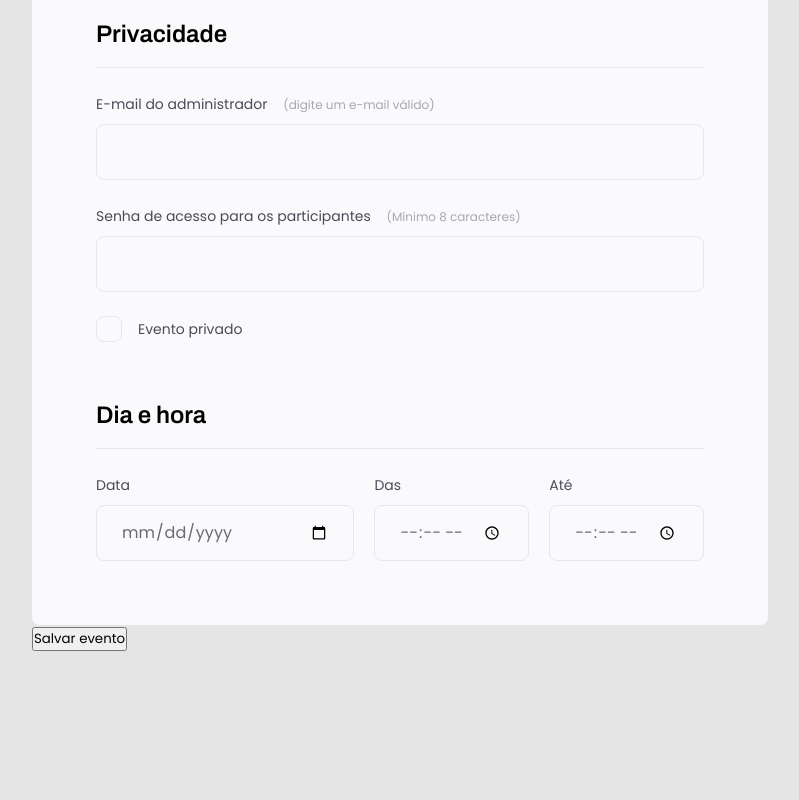
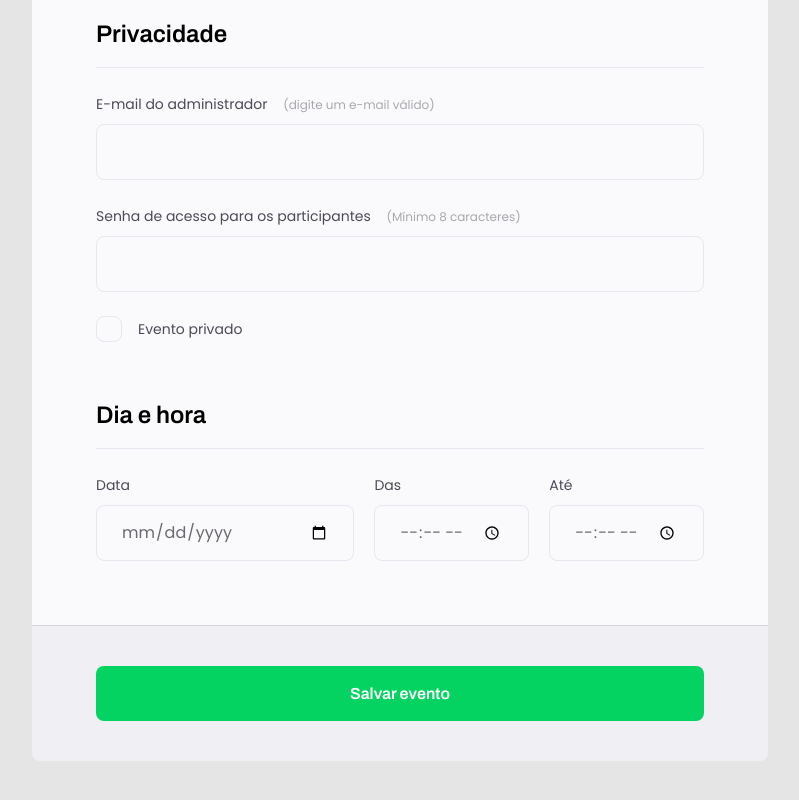
Before and after one commit to joelsonfoliveira/Formulario-Evento, a plain HTML site: page index.html in a window 1280 px wide. Shown: the part 1090-1890 px from the top of the page, without its empty margins (240-1039 px from the left). Before the commit the page ends 1741 px from the top, so only its background shows below. Drawn offline with Linux system fonts and the light colour scheme.

Commit message:
criando estilo para o submit

```diff
--- a/index.html
+++ b/index.html
@@ -86,7 +86,7 @@
       </fieldset>
     </form>
     <footer>
-      <input type="submit" value="Salvar evento">
+      <input class="button" type="submit" value="Salvar evento">
     </footer>
   </div>
 </body>
--- a/style.css
+++ b/style.css
@@ -6,7 +6,6 @@
 
 body,
 input,
-button,
 select,
 textarea {
   font-family: 'Poppins', sans-serif;
@@ -55,7 +54,7 @@ header p {
 form {
   margin-top: 38px;
   background: #FAFAFC;
-  border-radius: 8px;
+  border-radius: 8px 8xp 0 0;
   min-height: 300px;
   padding: 64px;
   display: flex;
@@ -178,3 +177,30 @@ fieldset legend {
 .checkbox-wrapper input:focus+label::before {
   outline: 2px solid black;
 }
+
+footer {
+  background: #F0F0F4;
+  height: 136px;
+  display: flex;
+  flex-direction: column;
+  padding: 40px 64px;
+  margin-bottom: 100px;
+  border-top: 1px solid #D6D6D6;
+  border-radius: 0 0 8px 8px;
+}
+
+footer .button {
+  height: 56px;
+  border: 0;
+  background: #04D361;
+  border-radius: 8px;
+  font-family: 'Archivo', sans-serif;
+  font-weight: 600;
+  font-size: 16px;
+  line-height: 26px;
+  color: #FFFFFF;
+}
+
+footer .button:hover {
+  background: #08A04C;
+}
```
